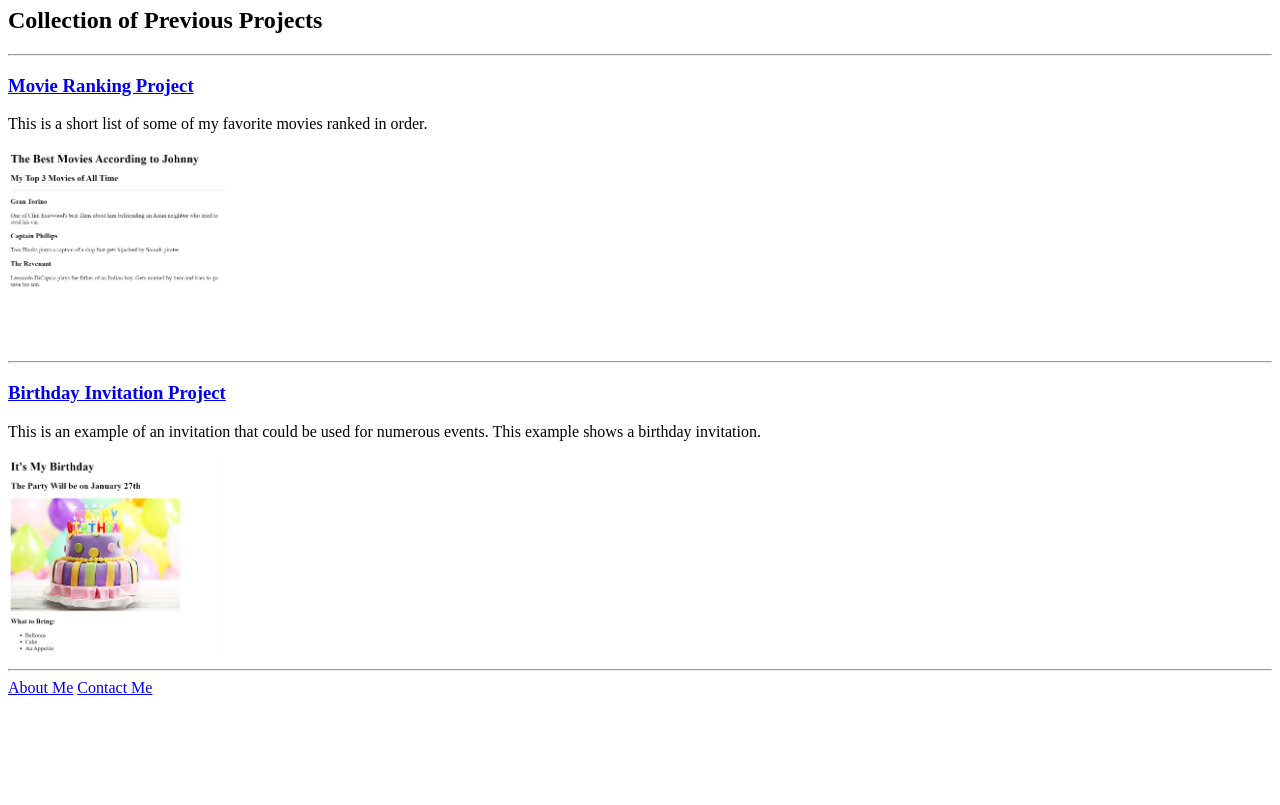
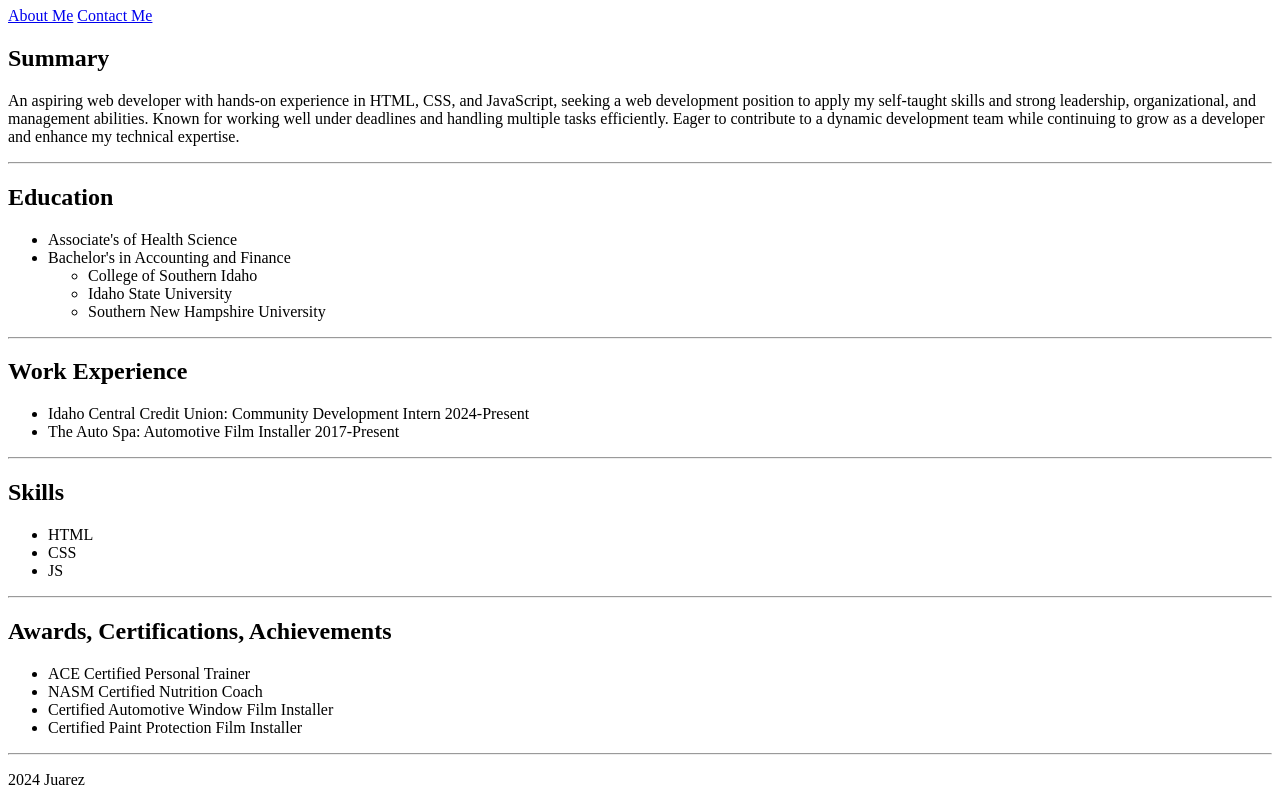
Before and after one commit to juarezjohnny27/html-portfolio, a plain HTML site: page index.html in a window 1280 px wide. Shown: the part 73-878 px from the top of the page. Before the commit the page ends 800 px from the top, so only its background shows below. Drawn offline with Linux system fonts and the light colour scheme.

Commit message:
Add files via upload

```diff
--- a/index.html
+++ b/index.html
@@ -1,37 +1,42 @@
 <!DOCTYPE html>
-<html lang="en">
-<head>
-    <meta charset="UTF-8">
-    <title>Jonathan's Portfolio</title>
-</head>
-
-<body>
-    <h1>Jonathan Juarez's Portfolio</h1>
-    <h2>Collection of Previous Projects</h2>
-    <hr>
-    <h3><a href="./public/Movie Ranking.html">Movie Ranking Project</a></h3>
-    <p>This is a short list of some of my favorite movies ranked in order.</p>
-    <img src="./assets/images/Movie Ranking Screenshot.png" height="200" alt="Movie ranking project preview"/>
-    <hr>
-    <h3><a href="./public/Birthday Invite.html">Birthday Invitation Project</a></h3>
-    <p>This is an example of an invitation that could be used for numerous events. This example shows a birthday invitation.</p>
-    <img src="./assets/images/Birthday Invite Screenshot.png" height="200" alt="Birthday invite preview"/>
-    <hr>
-    <a href="./public/about.html">About Me</a>
-    <a href="./public/contact.html">Contact Me</a>
-</body>
-</html>
-
-<!-- TODO 2: Add Your previous projects' HTML into the public folder -->
-
-<!-- TODO 3: Take screenshots of your project previews and add the images to the images folder -->
-
-<!-- TODO 4: Add titles/subtitles etc. -->
-
-<!-- TODO 5: Add a link to the project pages -->
-
-<!-- TODO 6: Add images to show the project previews
-HINT for TODO 6: You can use the height attribute set to 200 to make the image smaller:
-https://developer.mozilla.org/en-US/docs/Web/HTML/Element/img#attr-height -->
-
-<!-- TODO 7: Add the Contact Me and About Me page links -->
+<h1>My Resume</h1>
+<a href="About Me.html">About Me</a>
+<a href="Contact Me.html">Contact Me</a>
+<h2>Summary</h2>
+<p>An aspiring web developer with hands-on experience in HTML, CSS, and JavaScript, seeking a web development position to apply my self-taught skills and strong leadership, organizational, and management abilities. Known for working well under deadlines and handling multiple tasks efficiently. Eager to contribute to a dynamic development team while continuing to grow as a developer and enhance my technical expertise.</p>
+<hr>
+<h2>Education</h2>
+<ul>
+    <li>Associate's of Health Science</li>
+    <li>Bachelor's in Accounting and Finance
+        <ul>
+            <li>College of Southern Idaho</li>
+            <li>Idaho State University</li>
+            <li>Southern New Hampshire University</li>
+        </ul>
+</ul>
+<hr>
+<h2>Work Experience</h2>
+<ul>
+    <li>Idaho Central Credit Union: Community Development Intern 2024-Present</li>
+    <li>The Auto Spa: Automotive Film Installer 2017-Present</li>
+</ul>
+<hr>
+<h2>Skills</h2>
+<ul>
+    <li>HTML</li>
+    <li>CSS</li>
+    <li>JS</li>
+</ul>
+<hr>
+<h2>Awards, Certifications, Achievements</h2>
+<ul>
+    <li>ACE Certified Personal Trainer</li>
+    <li>NASM Certified Nutrition Coach</li>
+    <li>Certified Automotive Window Film Installer</li>
+    <li>Certified Paint Protection Film Installer</li>
+</ul>
+<hr>
+<footer>
+    <p>2024 Juarez</p>
+</footer>
```
